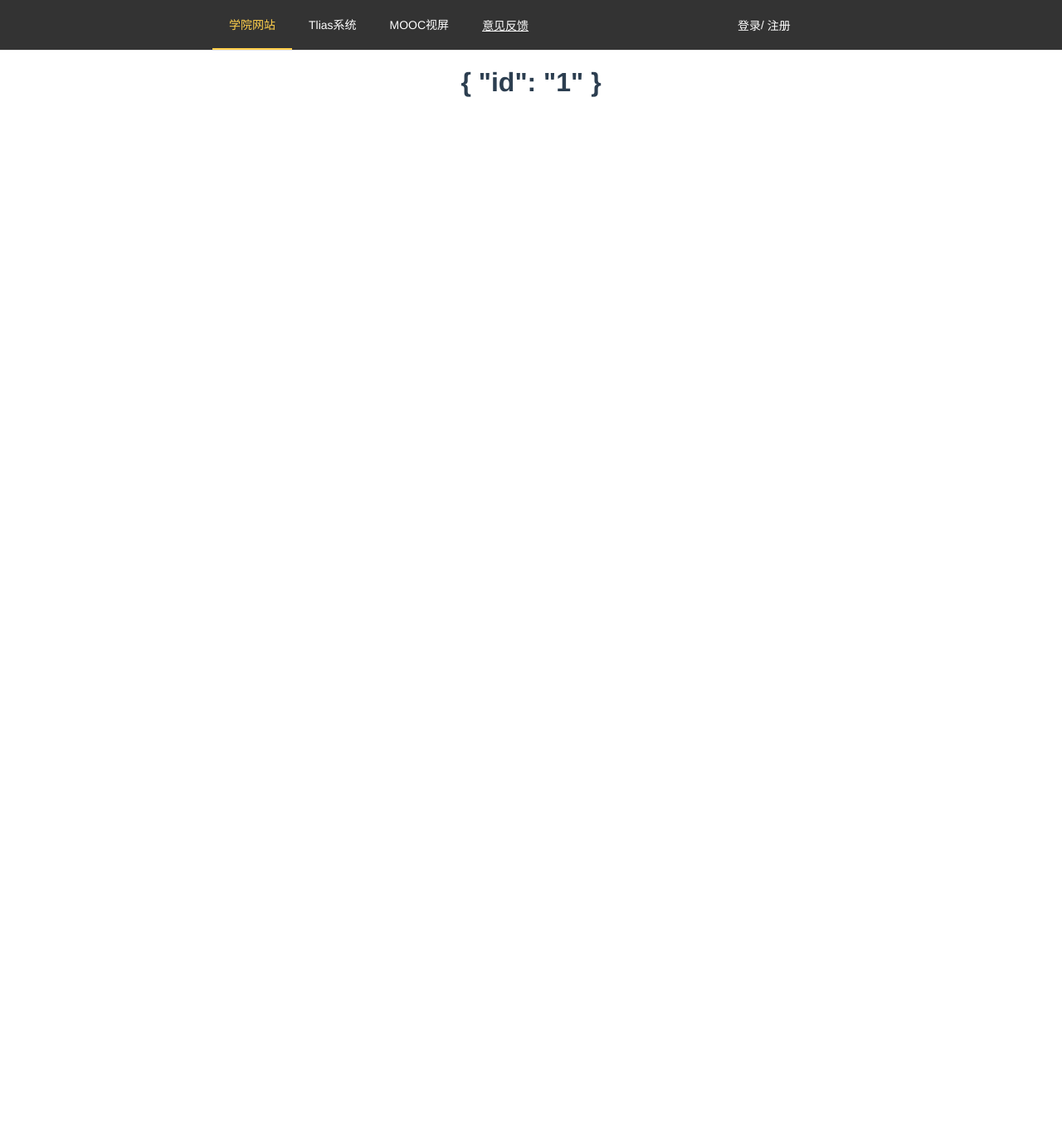
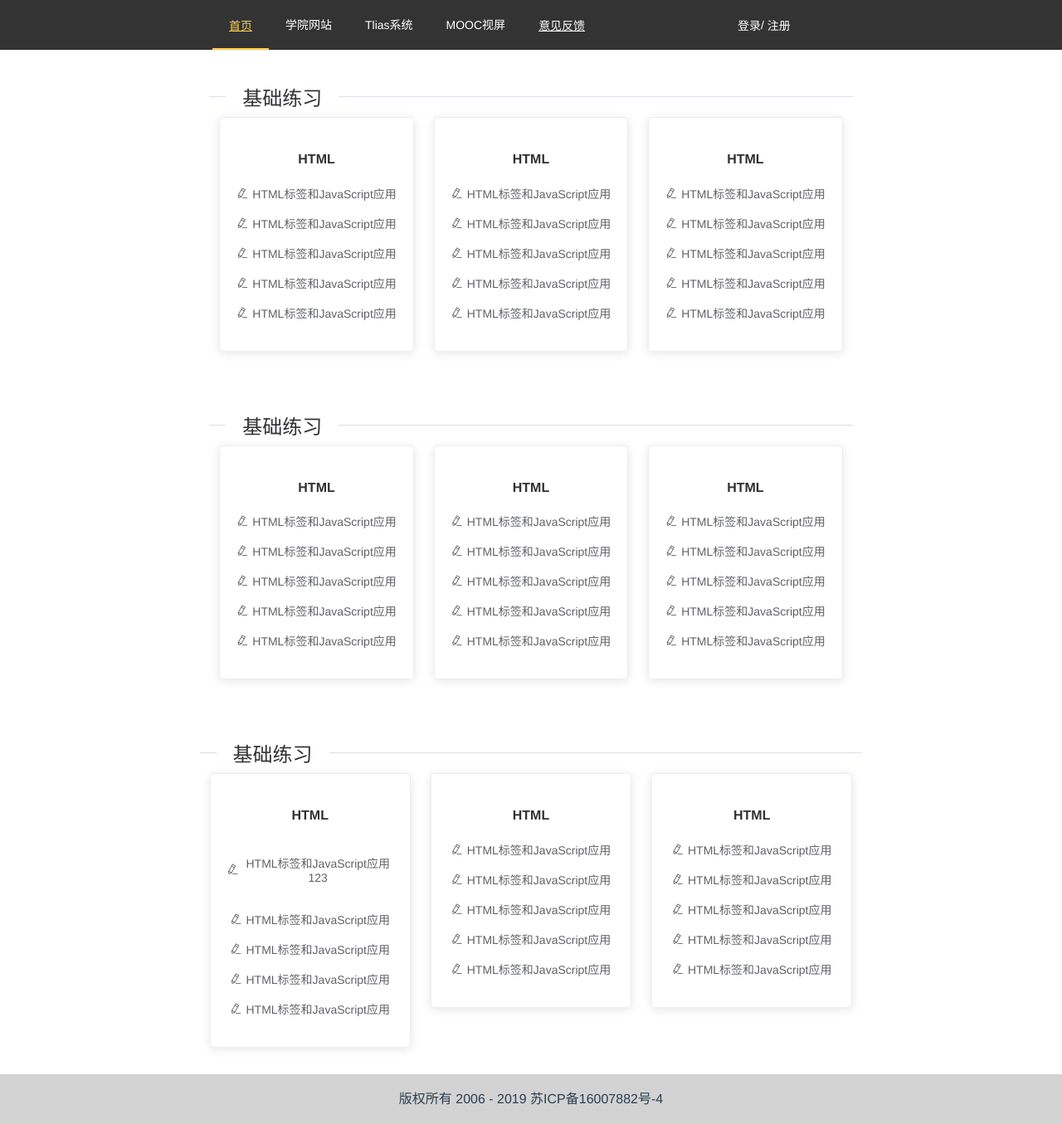
Before and after one commit to liyihang/vue-frontPages, a Vue app: page /coursedetail/1 in a window 1280 px wide. Shown: the whole page at 83% size. Before the commit the page ends 800 px from the top, so only its background shows below. Built offline with nearby package versions, Linux system fonts and the light colour scheme.

Commit message:
some detail

```diff
--- a/src/components/common/header.vue
+++ b/src/components/common/header.vue
@@ -12,10 +12,13 @@
         text-color="#fff"
         active-text-color="#ffd04b"
       >
-        <el-menu-item index="1">学院网站</el-menu-item>
-        <el-menu-item index="2">Tlias系统</el-menu-item>
-        <el-menu-item index="3">MOOC视屏</el-menu-item>
-        <el-menu-item index="4">
+        <el-menu-item index="1">
+          <router-link to="/">首页</router-link>
+        </el-menu-item>
+        <el-menu-item index="2">学院网站</el-menu-item>
+        <el-menu-item index="3">Tlias系统</el-menu-item>
+        <el-menu-item index="4">MOOC视屏</el-menu-item>
+        <el-menu-item index="5">
           <a href="#" target="_blank">意见反馈</a>
         </el-menu-item>
         <el-menu-item class="exam-info">
--- a/src/components/courseDetail.vue
+++ b/src/components/courseDetail.vue
@@ -2,14 +2,289 @@
   <div>
     <!-- 固定头部 -->
     <exam-header></exam-header>
+    <!-- 导航面包屑 没啥用  要他干啥 -->
+    <!-- <el-breadcrumb separator="/">
+      <el-breadcrumb-item :to="{ path: '/' }">首页</el-breadcrumb-item>
+      <el-breadcrumb-item>
+        <a href="/">课程</a>
+      </el-breadcrumb-item>
+      <el-breadcrumb-item>课程详情</el-breadcrumb-item>
+    </el-breadcrumb>-->
     <!-- 课程详情 -->
-    <h1>{{$route.params}}</h1>
+    <el-container>
+      <el-row :gutter="24" style="margin:0 auto" justify="space-around">
+        <el-divider content-position="left">基础练习</el-divider>
+        <el-col :span="8">
+          <el-card shadow="always">
+            <h4>HTML</h4>
+            <p>
+              <el-link icon="el-icon-edit">HTML标签和JavaScript应用</el-link>
+            </p>
+            <p>
+              <el-link icon="el-icon-edit">HTML标签和JavaScript应用</el-link>
+            </p>
+            <p>
+              <el-link icon="el-icon-edit">HTML标签和JavaScript应用</el-link>
+            </p>
+            <p>
+              <el-link icon="el-icon-edit">HTML标签和JavaScript应用</el-link>
+            </p>
+            <p>
+              <el-link icon="el-icon-edit">HTML标签和JavaScript应用</el-link>
+            </p>
+          </el-card>
+        </el-col>
+        <el-col :span="8">
+          <el-card shadow="always">
+            <h4>HTML</h4>
+            <p>
+              <el-link icon="el-icon-edit">HTML标签和JavaScript应用</el-link>
+            </p>
+            <p>
+              <el-link icon="el-icon-edit">HTML标签和JavaScript应用</el-link>
+            </p>
+            <p>
+              <el-link icon="el-icon-edit">HTML标签和JavaScript应用</el-link>
+            </p>
+            <p>
+              <el-link icon="el-icon-edit">HTML标签和JavaScript应用</el-link>
+            </p>
+            <p>
+              <el-link icon="el-icon-edit">HTML标签和JavaScript应用</el-link>
+            </p>
+          </el-card>
+        </el-col>
+        <el-col :span="8">
+          <el-card shadow="always">
+            <h4>HTML</h4>
+            <p>
+              <el-link icon="el-icon-edit">HTML标签和JavaScript应用</el-link>
+            </p>
+            <p>
+              <el-link icon="el-icon-edit">HTML标签和JavaScript应用</el-link>
+            </p>
+            <p>
+              <el-link icon="el-icon-edit">HTML标签和JavaScript应用</el-link>
+            </p>
+            <p>
+              <el-link icon="el-icon-edit">HTML标签和JavaScript应用</el-link>
+            </p>
+            <p>
+              <el-link icon="el-icon-edit">HTML标签和JavaScript应用</el-link>
+            </p>
+          </el-card>
+        </el-col>
+
+        <!-- 多个 -->
+      </el-row>
+    </el-container>
+    <el-container>
+      <el-row :gutter="24" style="margin:0 auto" justify="space-around">
+        <el-divider content-position="left">基础练习</el-divider>
+        <el-col :span="8">
+          <el-card shadow="always">
+            <h4>HTML</h4>
+            <p>
+              <el-link icon="el-icon-edit" @click="(1)">HTML标签和JavaScript应用</el-link>
+            </p>
+            <p>
+              <el-link icon="el-icon-edit">HTML标签和JavaScript应用</el-link>
+            </p>
+            <p>
+              <el-link icon="el-icon-edit">HTML标签和JavaScript应用</el-link>
+            </p>
+            <p>
+              <el-link icon="el-icon-edit">HTML标签和JavaScript应用</el-link>
+            </p>
+            <p>
+              <el-link icon="el-icon-edit">HTML标签和JavaScript应用</el-link>
+            </p>
+          </el-card>
+        </el-col>
+        <el-col :span="8">
+          <el-card shadow="always">
+            <h4>HTML</h4>
+            <p>
+              <el-link icon="el-icon-edit">HTML标签和JavaScript应用</el-link>
+            </p>
+            <p>
+              <el-link icon="el-icon-edit">HTML标签和JavaScript应用</el-link>
+            </p>
+            <p>
+              <el-link icon="el-icon-edit">HTML标签和JavaScript应用</el-link>
+            </p>
+            <p>
+              <el-link icon="el-icon-edit">HTML标签和JavaScript应用</el-link>
+            </p>
+            <p>
+              <el-link icon="el-icon-edit">HTML标签和JavaScript应用</el-link>
+            </p>
+          </el-card>
+        </el-col>
+        <el-col :span="8">
+          <el-card shadow="always">
+            <h4>HTML</h4>
+            <p>
+              <el-link icon="el-icon-edit">HTML标签和JavaScript应用</el-link>
+            </p>
+            <p>
+              <el-link icon="el-icon-edit">HTML标签和JavaScript应用</el-link>
+            </p>
+            <p>
+              <el-link icon="el-icon-edit">HTML标签和JavaScript应用</el-link>
+            </p>
+            <p>
+              <el-link icon="el-icon-edit">HTML标签和JavaScript应用</el-link>
+            </p>
+            <p>
+              <el-link icon="el-icon-edit">HTML标签和JavaScript应用</el-link>
+            </p>
+          </el-card>
+        </el-col>
+
+        <!-- 多个 -->
+      </el-row>
+    </el-container>
+    <el-container>
+      <el-row :gutter="24" style="margin:0 auto" justify="space-around">
+        <el-divider content-position="left">基础练习</el-divider>
+        <el-col :span="8">
+          <el-card shadow="always">
+            <h4>HTML</h4>
+            <p class="hover-underline-animation">
+              <el-link icon="el-icon-edit" @click="getExam(1)">HTML标签和JavaScript应用123</el-link>
+            </p>
+            <p>
+              <el-link icon="el-icon-edit">HTML标签和JavaScript应用</el-link>
+            </p>
+            <p>
+              <el-link icon="el-icon-edit">HTML标签和JavaScript应用</el-link>
+            </p>
+            <p>
+              <el-link icon="el-icon-edit">HTML标签和JavaScript应用</el-link>
+            </p>
+            <p>
+              <el-link icon="el-icon-edit">HTML标签和JavaScript应用</el-link>
+            </p>
+          </el-card>
+        </el-col>
+        <el-col :span="8">
+          <el-card shadow="always">
+            <h4>HTML</h4>
+            <p>
+              <el-link icon="el-icon-edit">HTML标签和JavaScript应用</el-link>
+            </p>
+            <p>
+              <el-link icon="el-icon-edit">HTML标签和JavaScript应用</el-link>
+            </p>
+            <p>
+              <el-link icon="el-icon-edit">HTML标签和JavaScript应用</el-link>
+            </p>
+            <p>
+              <el-link icon="el-icon-edit">HTML标签和JavaScript应用</el-link>
+            </p>
+            <p>
+              <el-link icon="el-icon-edit">HTML标签和JavaScript应用</el-link>
+            </p>
+          </el-card>
+        </el-col>
+        <el-col :span="8">
+          <el-card shadow="always">
+            <h4>HTML</h4>
+            <p>
+              <el-link icon="el-icon-edit">HTML标签和JavaScript应用</el-link>
+            </p>
+            <p>
+              <el-link icon="el-icon-edit">HTML标签和JavaScript应用</el-link>
+            </p>
+            <p>
+              <el-link icon="el-icon-edit">HTML标签和JavaScript应用</el-link>
+            </p>
+            <p>
+              <el-link icon="el-icon-edit">HTML标签和JavaScript应用</el-link>
+            </p>
+            <p>
+              <el-link icon="el-icon-edit">HTML标签和JavaScript应用</el-link>
+            </p>
+          </el-card>
+        </el-col>
+
+        <!-- 多个 -->
+      </el-row>
+    </el-container>
+    <!-- footer -->
+    <el-footer>
+      <div class="login-footer">版权所有 2006 - 2019 苏ICP备16007882号-4</div>
+    </el-footer>
+    <!-- 回到顶部 -->
+    <el-backtop :bottom="100">
+      <div
+        style="{
+        height: 100%;
+        width: 100%;
+        background-color: #f2f5f6;
+        box-shadow: 0 0 6px rgba(0,0,0, .12);
+        text-align: center;
+        line-height: 40px;
+        color: #1989fa;
+      }"
+      >
+        <i class="el-icon-caret-top"></i>
+      </div>
+    </el-backtop>
   </div>
 </template>
 <script>
 export default {
-  name: 'courseDetail'
+  name: 'courseDetail',
+  data () {
+    return {
+
+    }
+  },
+  methods: {
+    getExam (id) {
+      this.$router.push('/exam/' + id)
+    }
+  }
 }
 </script>
 <style scoped>
+.el-container {
+  padding: 2rem;
+}
+.exam-course {
+  text-align: left;
+}
+.el-divider__text.is-left {
+  font-size: 1.5rem;
+}
+.el-footer {
+  position: static;
+  line-height: 60px;
+  margin-bottom: 0;
+  width: 100%;
+  background-color: lightgrey;
+}
+.hover-underline-animation {
+  display: inline-block;
+  position: relative;
+  color: #0087ca;
+}
+.hover-underline-animation::after {
+  content: '';
+  position: absolute;
+  width: 100%;
+  transform: scaleX(0);
+  height: 2px;
+  bottom: 0;
+  left: 0;
+  background-color: #0087ca;
+  transform-origin: bottom right;
+  transition: transform 0.25s ease-out;
+}
+.hover-underline-animation:hover::after {
+  transform: scaleX(1);
+  transform-origin: bottom left;
+}
 </style>
--- /dev/null
+++ b/src/components/exam.vue
@@ -0,0 +1,14 @@
+<template>
+  <div>
+    <exam-header></exam-header>
+    <div>
+    <el-radio v-model="radio1" label="1" border>备选项1</el-radio>
+    <el-radio v-model="radio1" label="2" border>备选项2</el-radio>
+    </div>
+  </div>
+</template>
+<script>
+export default {
+  name: 'exam'
+}
+</script>
--- a/src/components/index.vue
+++ b/src/components/index.vue
@@ -49,6 +49,22 @@
     <el-footer>
       <div class="login-footer">版权所有 2006 - 2019 苏ICP备16007882号-4</div>
     </el-footer>
+  <!-- 回到顶部 -->
+    <el-backtop  :bottom="100">
+    <div
+      style="{
+        height: 100%;
+        width: 100%;
+        background-color: #f2f5f6;
+        box-shadow: 0 0 6px rgba(0,0,0, .12);
+        text-align: center;
+        line-height: 40px;
+        color: #1989fa;
+      }"
+    >
+    <i class="el-icon-caret-top"></i>
+    </div>
+  </el-backtop>
   </div>
 </template>
 <script>
--- a/src/router.js
+++ b/src/router.js
@@ -5,6 +5,7 @@ import Register from './components/register.vue'
 import Index from './components/index.vue'
 import CourseDetail from './components/courseDetail.vue'
 import InterviewDetail from './components/interviewDetail.vue'
+import Exam from './components/exam.vue'
 
 Vue.use(Router)
 
@@ -12,6 +13,11 @@ export default new Router({
   mode: 'history',
   base: process.env.BASE_URL,
   routes: [
+    {
+      path: '/exam/:id',
+      name: 'exam',
+      component: Exam
+    },
     {
       path: '/interviewdetail/:id',
       name: 'InterviewDetail',
```
